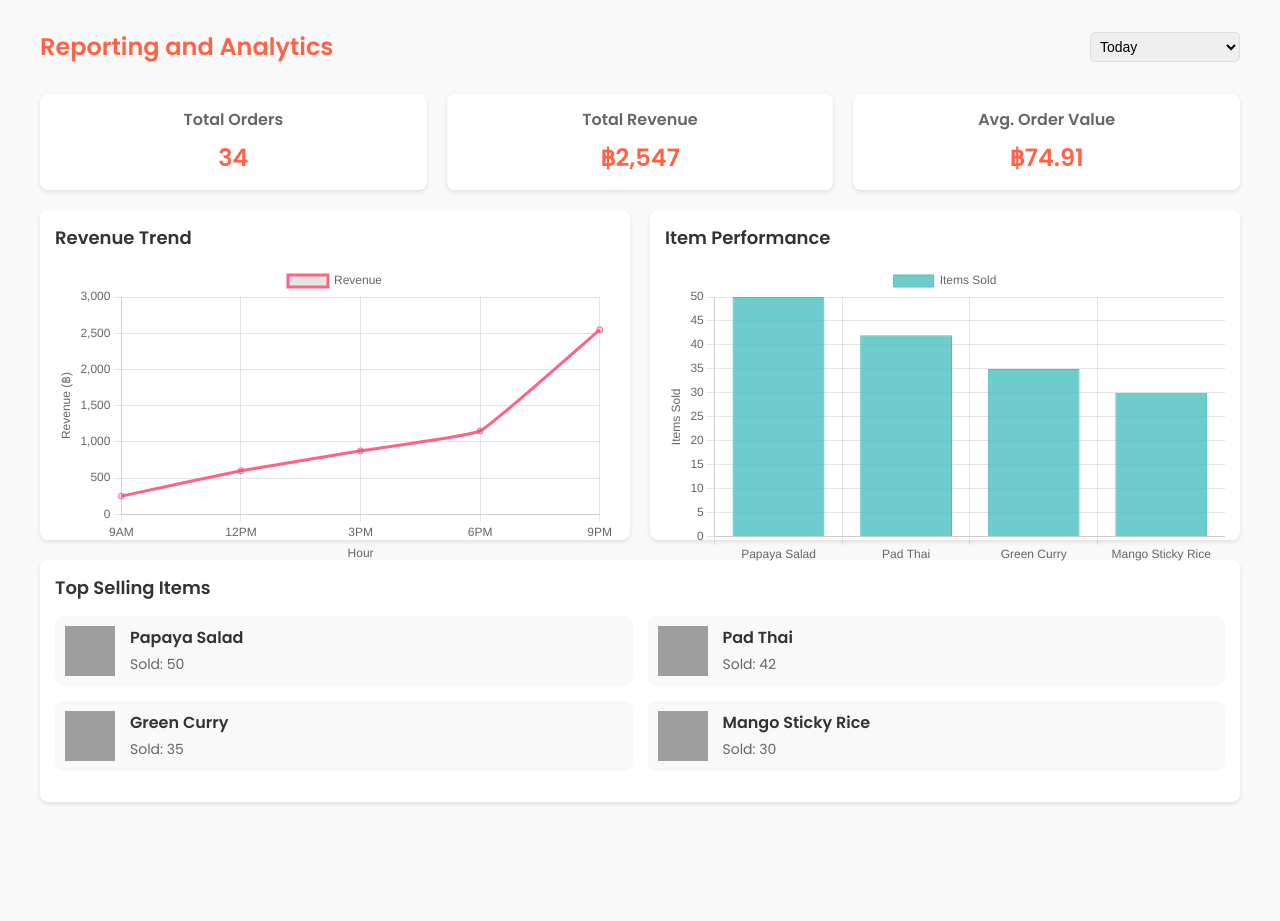
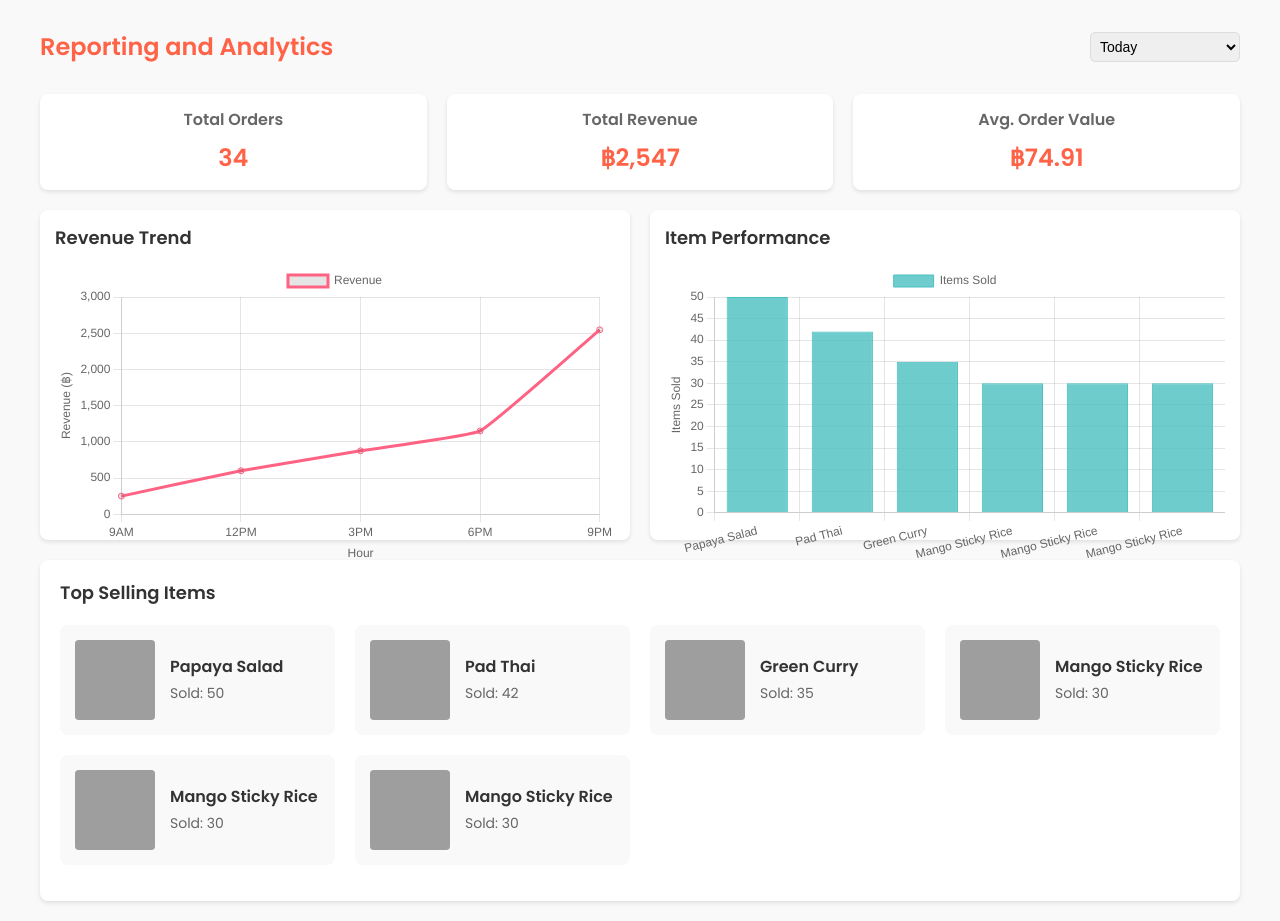
Before and after one commit to November567/restaurant_system, a Django app: template managementapp/templates/managementapp/reporting.html in a window 1280 px wide. Before the commit the page ends 804 px from the top, so only its background shows below. Run offline with Django 5.2, Linux system fonts and the light colour scheme; the template is opened without the code that fills it, so the values that code supplies are empty; grey boxes are pictures that could not be loaded.

Commit message:
edit top selling section

```diff
--- a/managementapp/static/reporting.js
+++ b/managementapp/static/reporting.js
@@ -65,6 +65,8 @@ document.addEventListener('DOMContentLoaded', function() {
         { name: 'Papaya Salad', sold: 50, image: 'papaya-salad.jpg' },
         { name: 'Pad Thai', sold: 42, image: 'pad-thai.jpg' },
         { name: 'Green Curry', sold: 35, image: 'green-curry.jpg' },
+        { name: 'Mango Sticky Rice', sold: 30, image: 'mango-sticky-rice.jpg' },
+        { name: 'Mango Sticky Rice', sold: 30, image: 'mango-sticky-rice.jpg' },
         { name: 'Mango Sticky Rice', sold: 30, image: 'mango-sticky-rice.jpg' }
     ];
 
--- a/managementapp/static/style_reporting.css
+++ b/managementapp/static/style_reporting.css
@@ -95,13 +95,13 @@ body {
 .top-selling {
     background-color: #fff;
     border-radius: 8px;
-    padding: 15px;
+    padding: 20px;
     box-shadow: 0 2px 4px rgba(0, 0, 0, 0.1);
 }
 
 .top-selling h2 {
     margin-top: 0;
-    margin-bottom: 15px;
+    margin-bottom: 20px;
     font-size: 18px;
     color: #333;
 }
@@ -110,8 +110,8 @@ body {
     list-style-type: none;
     padding: 0;
     display: grid;
-    grid-template-columns: repeat(2, 1fr);
-    gap: 15px;
+    grid-template-columns: repeat(auto-fill, minmax(250px, 1fr));
+    gap: 20px;
 }
 
 .item-list li {
@@ -119,32 +119,47 @@ body {
     align-items: center;
     background-color: #f9f9f9;
     border-radius: 8px;
-    padding: 10px;
+    padding: 15px;
+    transition: all 0.3s ease;
+}
+
+.item-list li:hover {
+    transform: translateY(-5px);
+    box-shadow: 0 5px 15px rgba(0, 0, 0, 0.1);
 }
 
 .item-image {
-    width: 50px;
-    height: 50px;
+    width: 80px;
+    height: 80px;
     background-color: #ddd;
     margin-right: 15px;
     border-radius: 4px;
+    overflow: hidden;
+}
+
+.item-image img {
+    width: 100%;
+    height: 100%;
+    object-fit: cover;
+}
+
+.item-details {
+    flex-grow: 1;
 }
 
 .item-details h3 {
-    margin: 0;
+    margin: 0 0 5px 0;
     font-size: 16px;
     color: #333;
 }
 
 .item-details p {
-    margin: 5px 0 0;
+    margin: 0;
     font-size: 14px;
     color: #666;
 }
 
 @media (max-width: 768px) {
-    .summary-cards,
-    .charts-container,
     .item-list {
         grid-template-columns: 1fr;
     }
--- a/managementapp/templates/managementapp/dashboard.html
+++ b/managementapp/templates/managementapp/dashboard.html
@@ -14,7 +14,6 @@
     <link rel="stylesheet" href="{% static 'style_kitchen.css' %}">
     <link rel="stylesheet" href="https://cdnjs.cloudflare.com/ajax/libs/font-awesome/6.4.0/css/all.min.css">
     {% endblock %}
-
 </head>
 
 <body>
```
